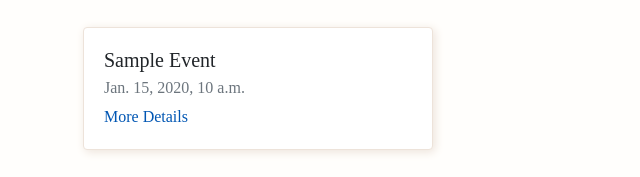
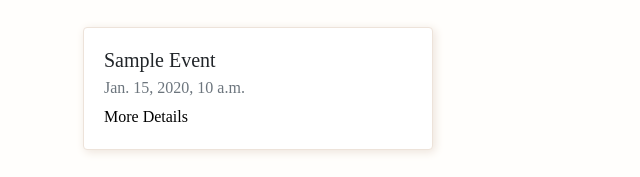
Before and after one commit to howardnguyen714/jobber, a Django app: template main_app/templates/home.html in a window 1280 px wide, with the pointer over the restyled element. Shown: the part 685-862 px from the top of the page, without its empty margins (0-640 px from the left). Run offline with Django 3.2, Linux system fonts and the light colour scheme; the template is opened without the code that fills it: most values are stand-ins (such as "Sample title", 1, 10 or a date in 2020).

Commit message:
adds onhover color to event links

```diff
--- a/main_app/static/css/style.css
+++ b/main_app/static/css/style.css
@@ -63,6 +63,10 @@ body{
     color: rgb(165 134 111);
 }
 
+.card-link:hover{
+    color: black;
+}
+
 .col-md-6{
     padding-right: 0;
     padding-left: 0;
```
